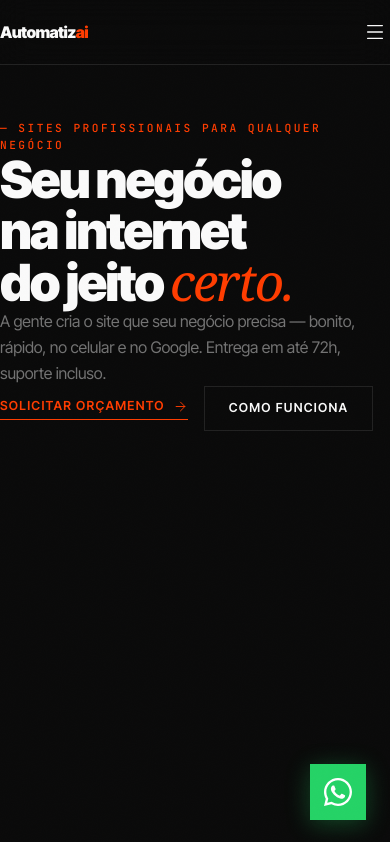
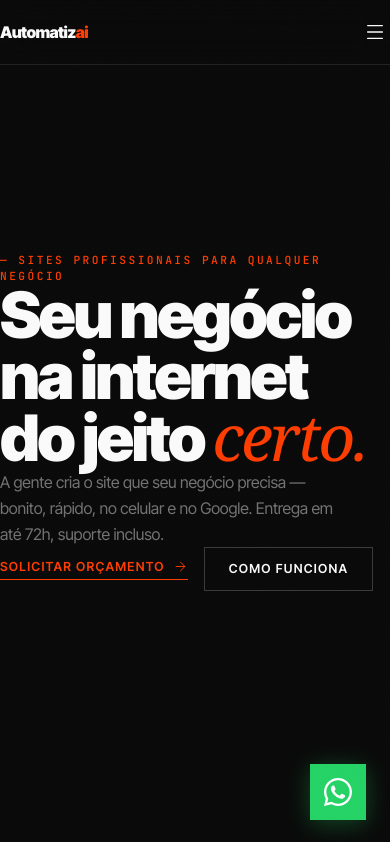
Before and after one commit to arthurzity/automatizai, a Next.js app: page / in a window 390 px wide. Shown: the top 842 px of the page. Built offline with nearby package versions, Linux system fonts and the light colour scheme; a web font is replaced by a local one.

Commit message:
fix: hero - bigger headline, remove WEB bg, video opacity 0.35, better gradient

```diff
--- a/components/Hero.tsx
+++ b/components/Hero.tsx
@@ -12,31 +12,21 @@ export default function Hero() {
     const section = sectionRef.current;
     if (!video || !section) return;
 
-    // Wait for metadata to load
-    const onLoaded = () => {
+    video.addEventListener("loadedmetadata", () => {
       video.pause();
       video.currentTime = 0;
-    };
-    video.addEventListener("loadedmetadata", onLoaded);
+    });
 
     const onScroll = () => {
       const rect = section.getBoundingClientRect();
-      const sectionHeight = section.offsetHeight;
-      // progress: 0 when top of section hits top of viewport, 1 when bottom leaves
       const scrolled = -rect.top;
-      const total = sectionHeight + window.innerHeight;
+      const total = section.offsetHeight + window.innerHeight;
       const progress = Math.max(0, Math.min(1, scrolled / total));
-
-      if (video.duration) {
-        video.currentTime = progress * video.duration;
-      }
+      if (video.duration) video.currentTime = progress * video.duration;
     };
 
     window.addEventListener("scroll", onScroll, { passive: true });
-    return () => {
-      window.removeEventListener("scroll", onScroll);
-      video.removeEventListener("loadedmetadata", onLoaded);
-    };
+    return () => window.removeEventListener("scroll", onScroll);
   }, []);
 
   return (
@@ -45,81 +35,94 @@ export default function Hero() {
       className="relative border-b overflow-hidden"
       style={{
         borderColor: "var(--border)",
-        paddingTop: "clamp(120px, 18vw, 200px)",
-        paddingBottom: "clamp(80px, 12vw, 140px)",
         minHeight: "100svh",
+        display: "flex",
+        alignItems: "center",
+        paddingTop: "80px",
+        paddingBottom: "80px",
       }}
     >
-      {/* ── VIDEO BACKGROUND (desktop only) ── */}
+      {/* VIDEO — desktop only, covers full section */}
       <video
         ref={videoRef}
         className="hidden lg:block absolute inset-0 w-full h-full object-cover"
-        style={{ opacity: 0.18, zIndex: 0 }}
+        style={{ opacity: 0.35, zIndex: 0 }}
         src="/hero.mp4"
         muted
         playsInline
         preload="auto"
       />
 
-      {/* Dark overlay so text stays readable */}
+      {/* Gradient overlay — strong on left so text is always readable */}
       <div
         className="hidden lg:block absolute inset-0"
         style={{
           zIndex: 1,
-          background: "linear-gradient(to right, rgba(10,10,10,0.96) 40%, rgba(10,10,10,0.6) 100%)",
+          background:
+            "linear-gradient(to right, rgba(10,10,10,1) 35%, rgba(10,10,10,0.75) 65%, rgba(10,10,10,0.4) 100%)",
         }}
       />
 
-      {/* BG word — xl+ only */}
-      <span
-        aria-hidden
-        className="hidden xl:block absolute right-0 top-1/2 -translate-y-1/2 font-black leading-none tracking-[-0.06em] select-none pointer-events-none"
-        style={{ fontSize: "clamp(12rem,20vw,22rem)", color: "rgba(255,255,255,0.04)", right: "-1rem", zIndex: 2 }}
+      {/* Content */}
+      <div
+        className="relative w-full max-w-5xl mx-auto px-6 sm:px-10 md:px-16 lg:px-20"
+        style={{ zIndex: 2 }}
       >
-        WEB
-      </span>
-
-      {/* Content */}
-      <div className="relative max-w-5xl mx-auto px-6 sm:px-10 md:px-16 lg:px-20" style={{ zIndex: 3 }}>
+        {/* Eyebrow */}
         <p
-          className="fade-up text-[0.7rem] font-medium tracking-[0.22em] uppercase mb-7"
-          style={{ color: "var(--accent)", fontFamily: '"JetBrains Mono", monospace', animationDelay: "0.05s" }}
+          className="fade-up text-[0.7rem] font-medium tracking-[0.22em] uppercase mb-8"
+          style={{
+            color: "var(--accent)",
+            fontFamily: '"JetBrains Mono", monospace',
+            animationDelay: "0.05s",
+          }}
         >
           — Sites profissionais para qualquer negócio
         </p>
 
+        {/* Headline — big and bold */}
         <h1
-          className="fade-up font-black leading-[1] tracking-[-0.04em] mb-8"
-          style={{ fontSize: "clamp(3.2rem, 8.5vw, 8rem)", animationDelay: "0.15s", maxWidth: "12ch" }}
+          className="fade-up font-black leading-[0.95] tracking-[-0.04em] mb-10"
+          style={{
+            fontSize: "clamp(4rem, 10vw, 10rem)",
+            animationDelay: "0.15s",
+            maxWidth: "14ch",
+          }}
         >
           Seu negócio<br />
           na internet<br />
           do jeito{" "}
-          <em style={{
-            fontFamily: '"Playfair Display", Georgia, serif',
-            fontStyle: "italic",
-            fontWeight: 400,
-            color: "var(--accent)",
-          }}>
+          <em
+            style={{
+              fontFamily: '"Playfair Display", Georgia, serif',
+              fontStyle: "italic",
+              fontWeight: 400,
+              color: "var(--accent)",
+            }}
+          >
             certo.
           </em>
         </h1>
 
+        {/* Sub */}
         <p
-          className="fade-up leading-relaxed mb-10 md:mb-14"
+          className="fade-up leading-relaxed mb-12"
           style={{
             color: "var(--muted-fg)",
-            fontSize: "clamp(1rem, 1.6vw, 1.15rem)",
-            maxWidth: "40ch",
+            fontSize: "clamp(1rem, 1.4vw, 1.1rem)",
+            maxWidth: "38ch",
             animationDelay: "0.25s",
           }}
         >
-          A gente cria o site que seu negócio precisa —{" "}
-          bonito, rápido, no celular e no Google.{" "}
-          Entrega em até 72h, suporte incluso.
+          A gente cria o site que seu negócio precisa — bonito, rápido,
+          no celular e no Google. Entrega em até 72h, suporte incluso.
         </p>
 
-        <div className="fade-up flex flex-wrap gap-4 items-center" style={{ animationDelay: "0.35s" }}>
+        {/* CTAs */}
+        <div
+          className="fade-up flex flex-wrap gap-4 items-center"
+          style={{ animationDelay: "0.35s" }}
+        >
           <Link
             href="#orcamento"
             className="group relative inline-flex items-center gap-2 font-semibold tracking-[0.1em] uppercase"
@@ -128,7 +131,7 @@ export default function Hero() {
             Solicitar orçamento
             <ArrowRight size={15} strokeWidth={1.5} />
             <span
-              className="absolute bottom-0 left-0 h-px w-full origin-left transition-transform duration-150 scale-x-100 group-hover:scale-x-110"
+              className="absolute bottom-0 left-0 h-px w-full origin-left scale-x-100 group-hover:scale-x-110 transition-transform duration-150"
               style={{ background: "var(--accent)" }}
             />
           </Link>
@@ -138,7 +141,7 @@ export default function Hero() {
             className="inline-flex items-center font-semibold tracking-[0.1em] uppercase border transition-all duration-150 hover:bg-white hover:text-black"
             style={{
               color: "var(--fg)",
-              borderColor: "var(--border)",
+              borderColor: "rgba(255,255,255,0.2)",
               fontSize: "0.78rem",
               padding: "0.75rem 1.5rem",
             }}
@@ -149,19 +152,19 @@ export default function Hero() {
 
         {/* Scroll hint */}
         <div
-          className="hidden lg:flex items-center gap-3 mt-16 fade-up"
+          className="hidden lg:flex items-center gap-3 mt-20 fade-up"
           style={{ animationDelay: "0.5s", color: "var(--muted-fg)" }}
         >
-          <span className="text-[0.65rem] tracking-[0.18em] uppercase" style={{ fontFamily: '"JetBrains Mono", monospace' }}>
+          <span
+            className="text-[0.62rem] tracking-[0.18em] uppercase"
+            style={{ fontFamily: '"JetBrains Mono", monospace' }}
+          >
             Role para explorar
           </span>
-          <span
-            className="inline-block w-8 h-px"
-            style={{ background: "var(--border)" }}
-          />
-          <svg width="14" height="14" viewBox="0 0 24 24" fill="none" stroke="currentColor" strokeWidth="1.5">
-            <line x1="12" y1="5" x2="12" y2="19"/>
-            <polyline points="19 12 12 19 5 12"/>
+          <span className="inline-block w-8 h-px" style={{ background: "var(--border)" }} />
+          <svg width="13" height="13" viewBox="0 0 24 24" fill="none" stroke="currentColor" strokeWidth="1.5">
+            <line x1="12" y1="5" x2="12" y2="19" />
+            <polyline points="19 12 12 19 5 12" />
           </svg>
         </div>
       </div>
```
